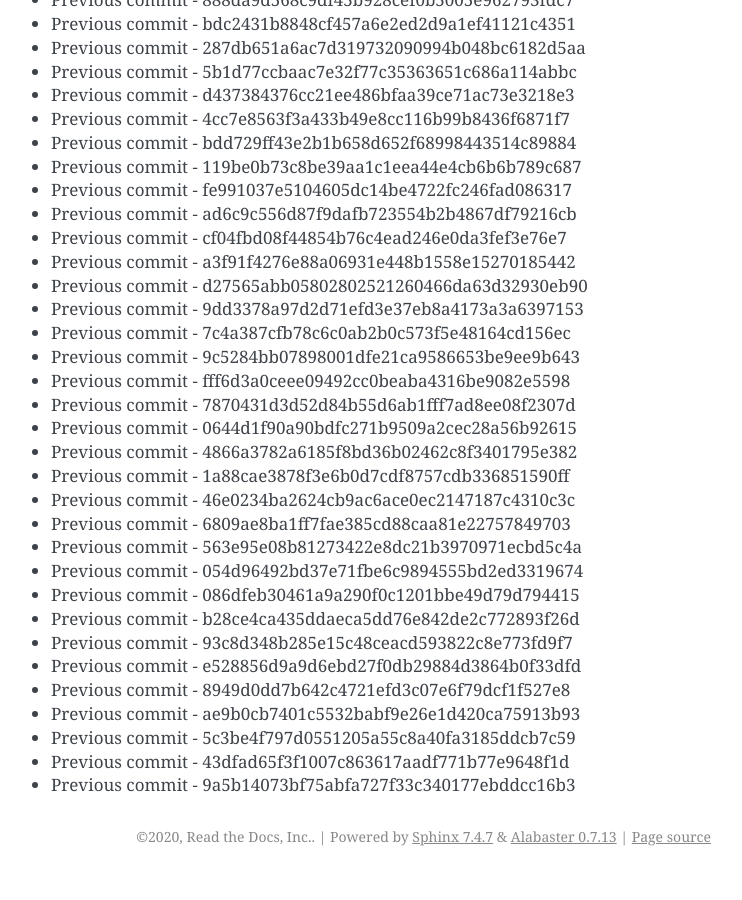
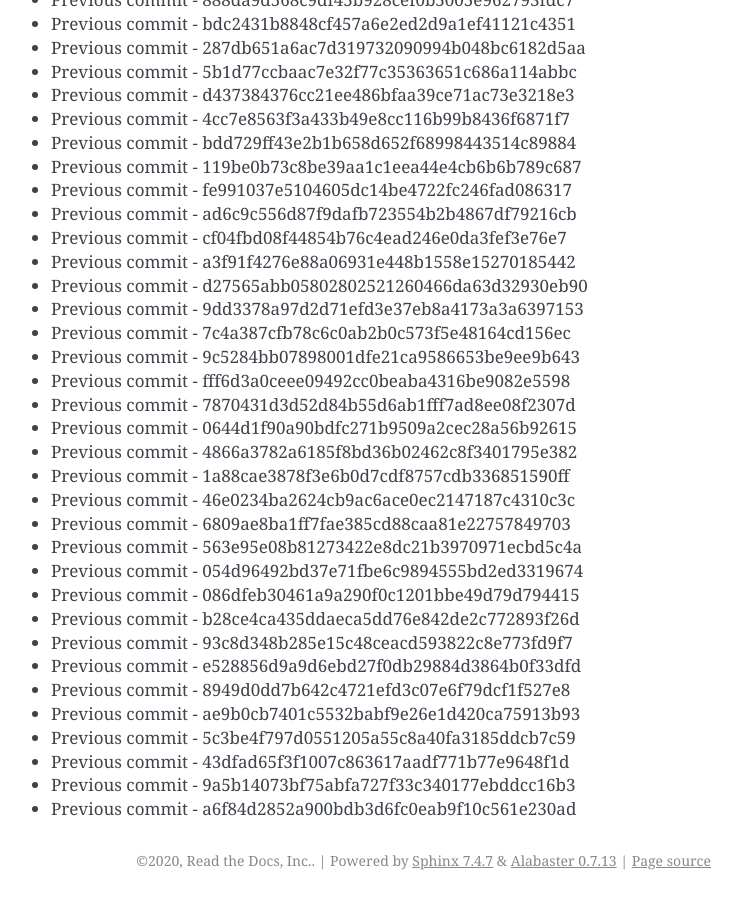
Before and after one commit to readthedocs/rtd-git-stresstest, a Sphinx documentation site: the page built from docs/updates.rst, in a window 1280 px wide and 900 px high, scrolled down 54127 px. Shown: the whole window, without its empty margins (399-1141 px from the left). Built offline with Sphinx 7.4.7, drawn with Linux system fonts in a browser that asks for light colours; before the commit the page ends 55003 px from its top, so only the background shows below that.

Commit message:
Generating commit from previous: a6f84d2852a900bdb3d6fc0eab9f10c561e230ad

```diff
--- a/docs/updates.rst
+++ b/docs/updates.rst
@@ -2306,3 +2306,4 @@ It can be tested for any performance characteristics.
 * Previous commit - 5c3be4f797d0551205a55c8a40fa3185ddcb7c59
 * Previous commit - 43dfad65f3f1007c863617aadf771b77e9648f1d
 * Previous commit - 9a5b14073bf75abfa727f33c340177ebddcc16b3
+* Previous commit - a6f84d2852a900bdb3d6fc0eab9f10c561e230ad
```
